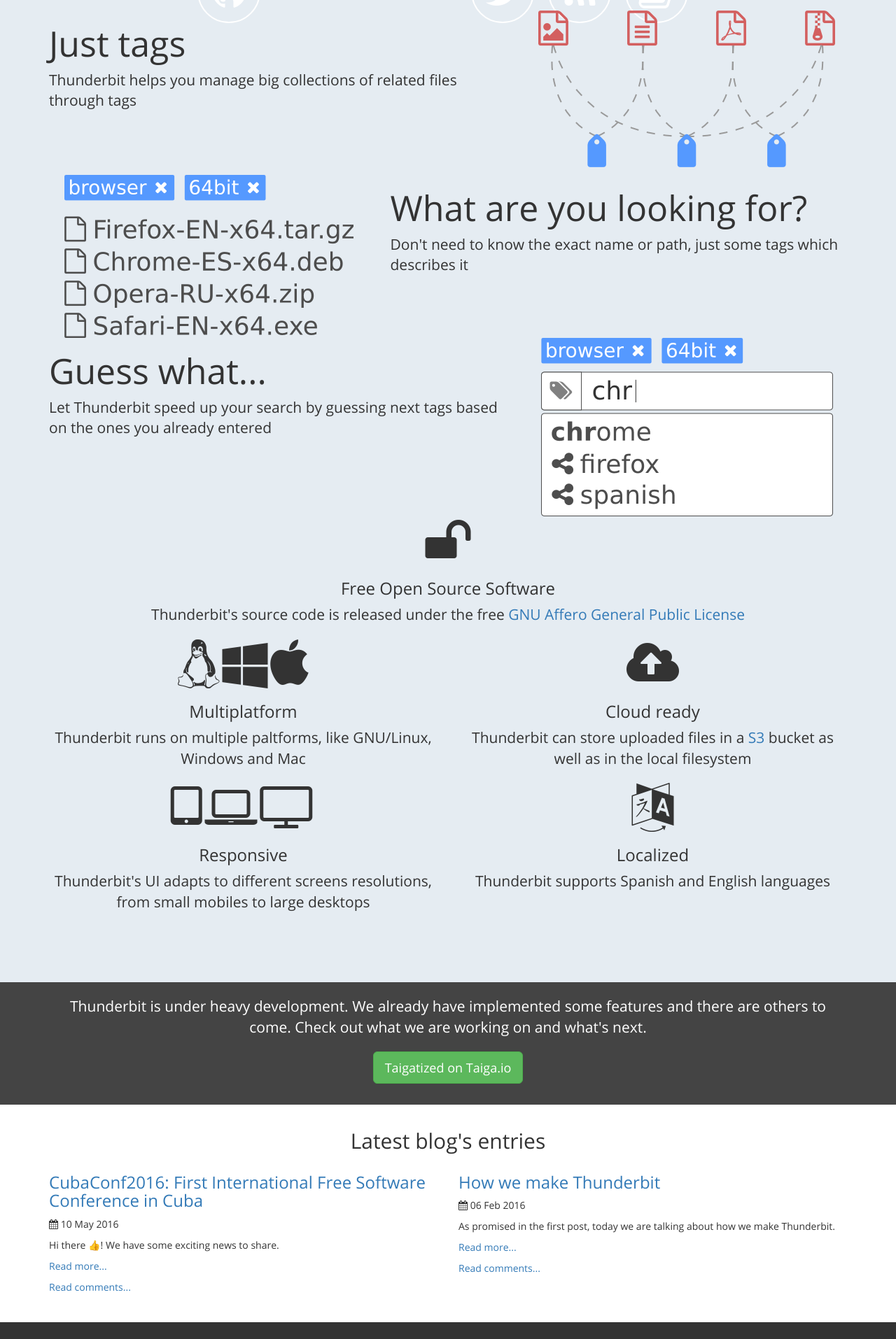
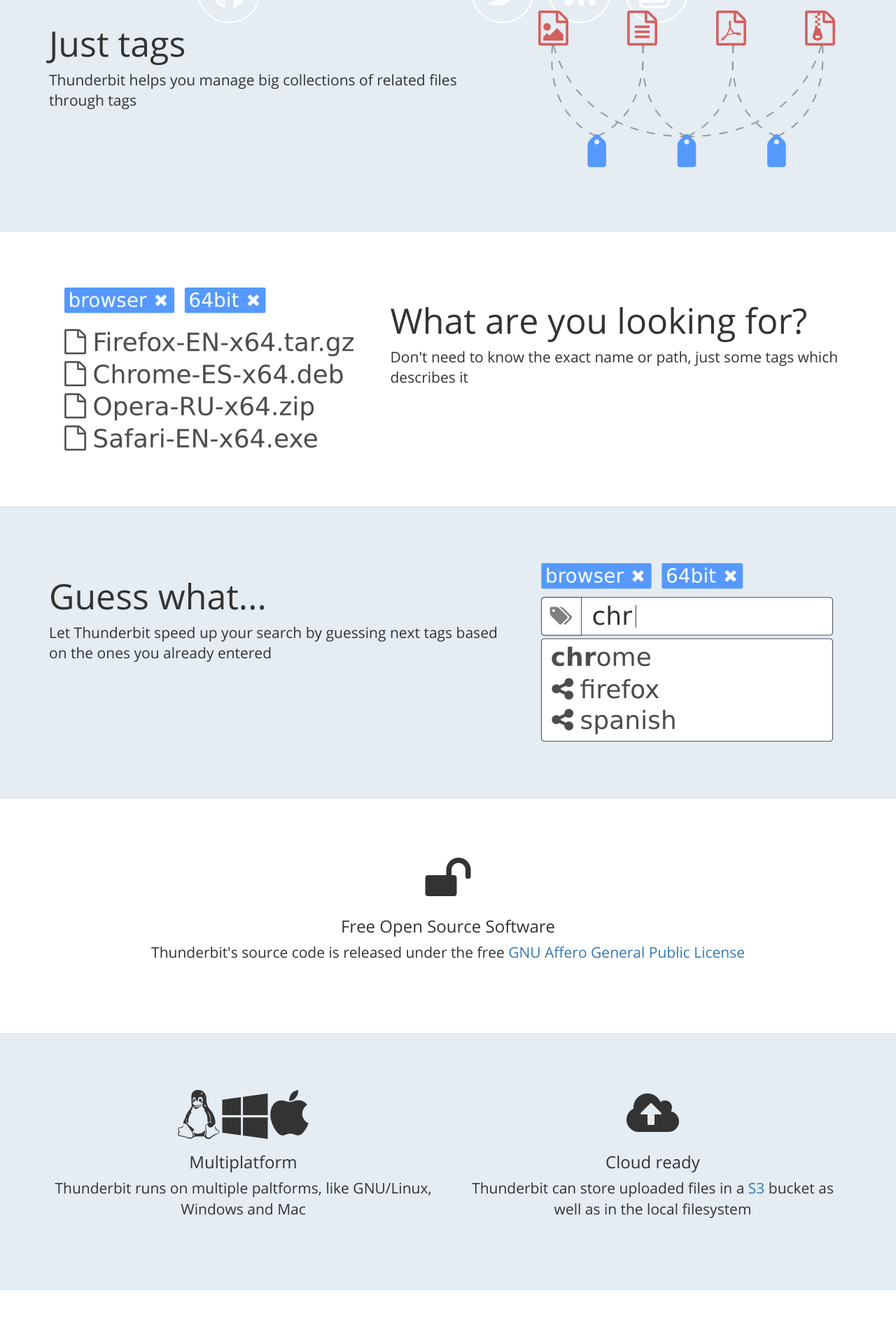
Before and after one commit to thunderbit/thunderbit, a Jekyll site: the page built from index.html, in a window 1280 px wide. Shown: the part 551-2465 px from the top of the page at 70% size. Built offline with Jekyll 4.4.1, drawn with Linux system fonts in a browser that asks for light colours; emoji names are drawn with the system emoji font; comment, search, counter and statistics services are not loaded.

Commit message:
New styles for the features' section

```diff
--- a/css/styles.css
+++ b/css/styles.css
@@ -137,7 +137,15 @@
 
 #features-container {
     background-color: #E5ECF2;
-    padding: 80px 0 80px;
+}
+
+.feature {
+    padding: 80px 0px 80px 0px;
+    border-bottom: 1px solid #DDDDDD;
+}
+
+.feature:nth-of-type(even) {
+    background-color: white;
 }
 
 .feature-heading {
```
